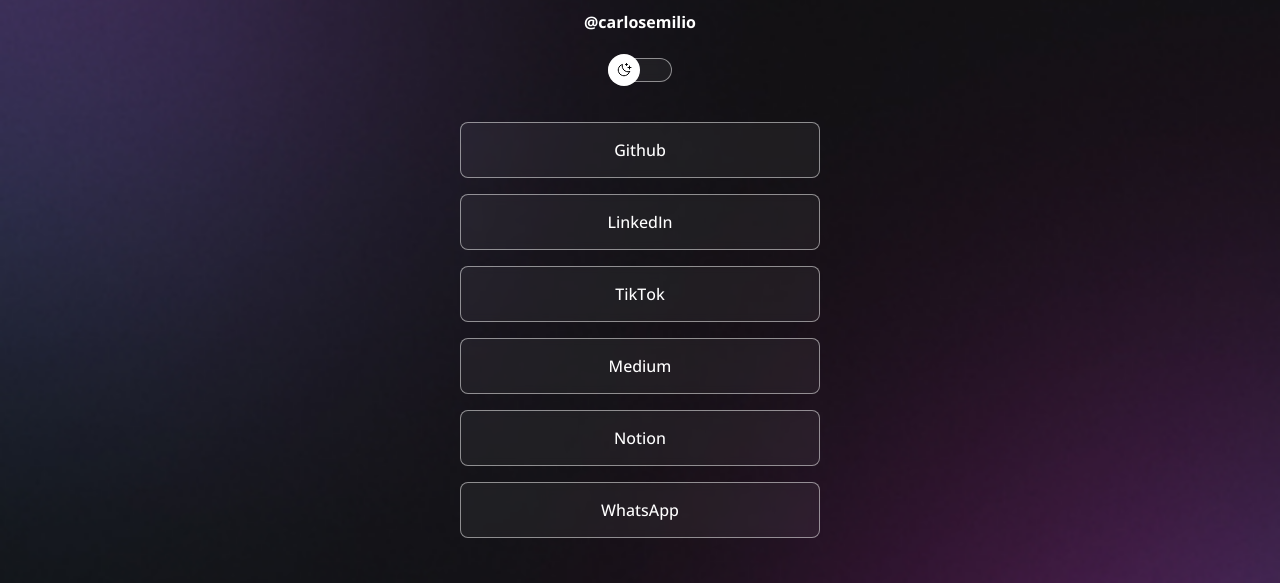
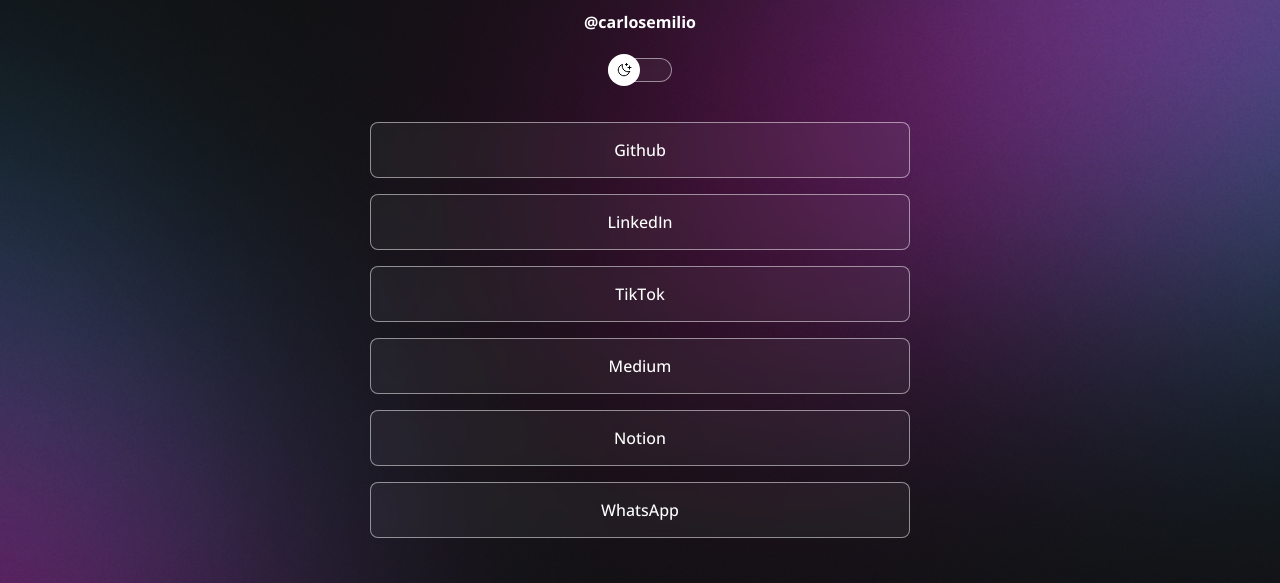
Before and after one commit to codemilio/discover-linktree, a plain HTML site: page index.html in a window 1280 px wide. Shown: the part 187-770 px from the top of the page. Drawn offline with nearby package versions, Linux system fonts and the light colour scheme.

Commit message:
fix: organize style files and fix responsivity

```diff
--- a/index.html
+++ b/index.html
@@ -13,7 +13,8 @@
   <title>Link Tree - Carlos Emilio Silva Coutinho</title>
 
   <!-- Styles -->
-  <link rel="stylesheet" href="styles.css">
+  <link rel="stylesheet" href="./styles/global.css">
+  <link rel="stylesheet" href="./styles/media.css">
 </head>
 
 <body>
--- a/styles.css
+++ b/styles/global.css
@@ -13,8 +13,8 @@
   --high-light-color: rgba(255, 255, 255, 0.2);
 
   /* images */
-  --bg-url: url('./assets/bg-mobile.jpg');
-  --theme-button-url: url('./assets/moon.svg')
+  --bg-url: url('../assets/bg-mobile.jpg');
+  --theme-button-url: url('../assets/moon.svg')
 }
 
 .light {
@@ -26,11 +26,12 @@
   --high-light-color: rgba(0, 0, 0, 0.05);
 
   /* links */
-  --bg-url: url('./assets/bg-mobile-light.jpg');
-  --theme-button-url: url('./assets/sun.svg')
+  --bg-url: url('../assets/bg-mobile-light.jpg');
+  --theme-button-url: url('../assets/sun.svg')
 }
 
 body {
+  height: 100vh;
   background: var(--bg-url) no-repeat top center/cover;
 }
 
@@ -40,7 +41,8 @@ body * {
 }
 
 main.container {
-  width: 360px;
+  width: 100%;
+  max-width: 588px;
   flex-direction: column;
   margin: 56px auto 0;
 }
@@ -121,6 +123,7 @@ ul li a {
   justify-content: center;
 
   padding: 16px 24px;
+  margin: 0 24px;
   border-radius: 8px;
 
   border: 1px solid var(--stroke-color);
--- /dev/null
+++ b/styles/media.css
@@ -0,0 +1,10 @@
+
+@media (min-width: 700px) {
+  :root {
+    --bg-url: url('../assets/bg-desktop.jpg')
+  }
+
+  .light {
+    --bg-url: url('../assets/bg-desktop-light.jpg')
+  }
+}
```
